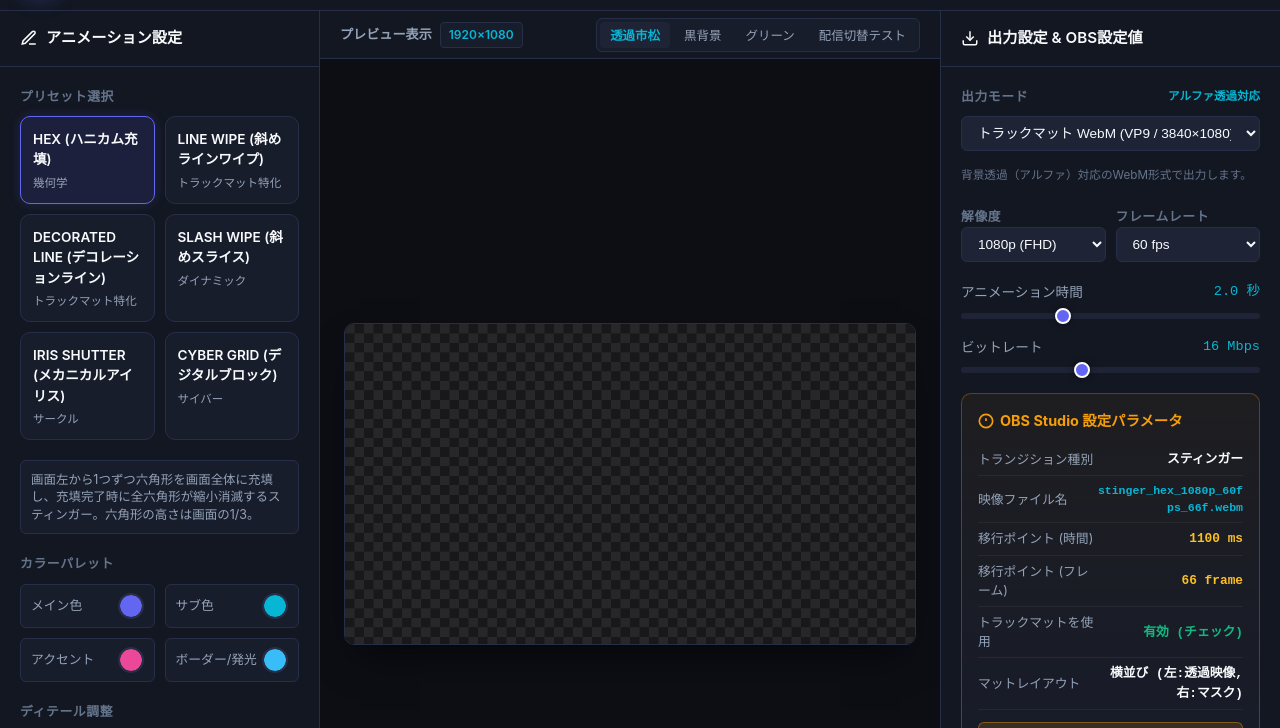
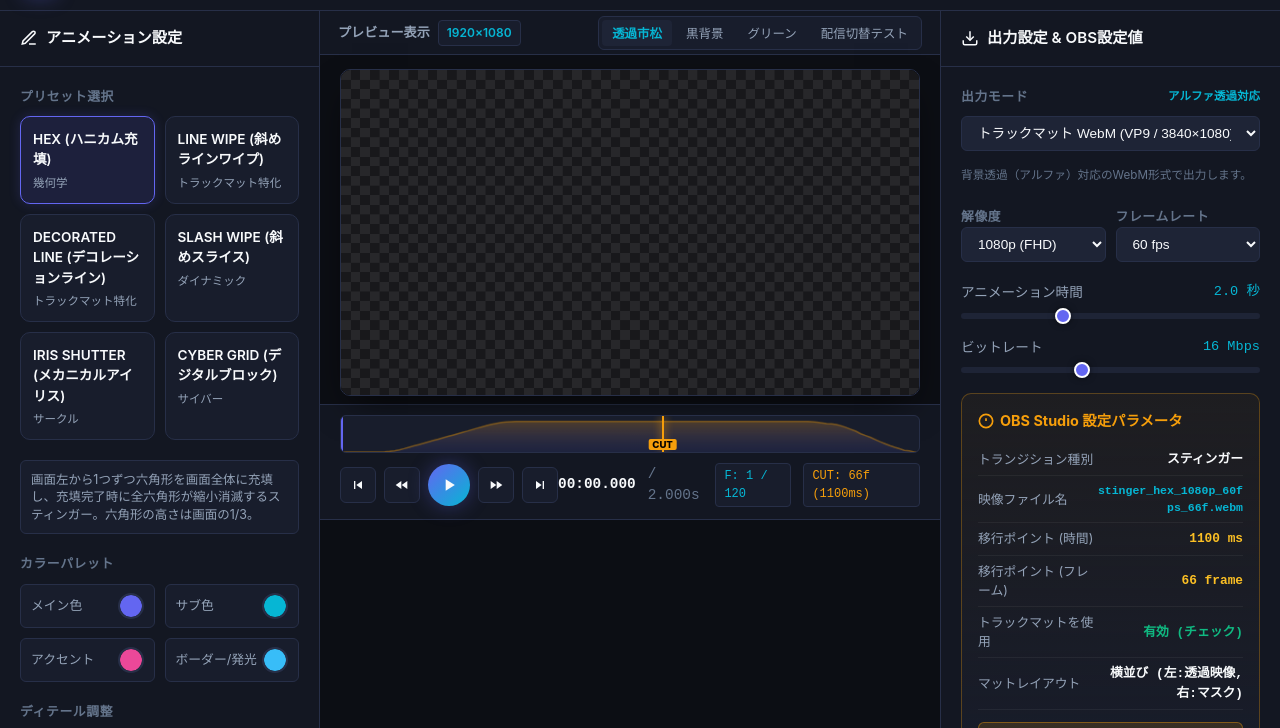
Before and after one commit to d11j/mk-stinger, a website built with Vite: page index.html in a window 1280 px wide. Shown: the part 49-777 px from the top of the page. Built offline with nearby package versions, Linux system fonts and the light colour scheme.

Commit message:
fix: 画面が縦に伸びた際、再生コントロールが画面外に出ないように修正

```diff
--- a/src/style.css
+++ b/src/style.css
@@ -118,6 +118,10 @@ body {
     grid-template-columns: 1fr;
     height: auto;
     overflow-y: auto;
+  }
+
+  .preview-center {
+    order: -1;
   }
 }
 
@@ -330,17 +334,19 @@ body {
   flex-direction: column;
   background-color: var(--bg-main);
   position: relative;
-  overflow: hidden;
+  overflow-y: auto;
+  overflow-x: hidden;
 }
 
 .preview-toolbar {
-  height: 48px;
+  height: 44px;
   background-color: var(--bg-panel);
   border-bottom: 1px solid var(--border-color);
   display: flex;
   align-items: center;
   justify-content: space-between;
-  padding: 0 20px;
+  padding: 0 18px;
+  flex-shrink: 0;
 }
 
 .bg-mode-selector {
@@ -375,23 +381,22 @@ body {
 }
 
 .canvas-viewport {
-  flex: 1;
+  flex: 0 0 auto;
   display: flex;
-  align-items: center;
+  align-items: flex-start;
   justify-content: center;
-  padding: 24px;
+  padding: 14px 20px 8px;
   position: relative;
-  overflow: hidden;
+  overflow: visible;
 }
 
 .canvas-container {
   position: relative;
-  box-shadow: 0 20px 40px -15px rgba(0, 0, 0, 0.7);
+  box-shadow: 0 16px 36px -12px rgba(0, 0, 0, 0.7);
   border-radius: var(--radius-md);
   overflow: hidden;
   border: 1px solid var(--border-color);
   max-width: 100%;
-  max-height: 100%;
   display: flex;
   align-items: center;
   justify-content: center;
@@ -401,7 +406,7 @@ body {
 #previewCanvas {
   display: block;
   max-width: 100%;
-  max-height: calc(100vh - 280px);
+  max-height: min(calc(100vh - 250px), 640px);
   aspect-ratio: 16 / 9;
   object-fit: contain;
 }
@@ -410,10 +415,12 @@ body {
 .timeline-bar {
   background-color: var(--bg-panel);
   border-top: 1px solid var(--border-color);
-  padding: 14px 24px;
+  border-bottom: 1px solid var(--border-color);
+  padding: 10px 20px 12px;
   display: flex;
   flex-direction: column;
-  gap: 12px;
+  gap: 10px;
+  flex-shrink: 0;
 }
 
 .scrubber-container {
```
